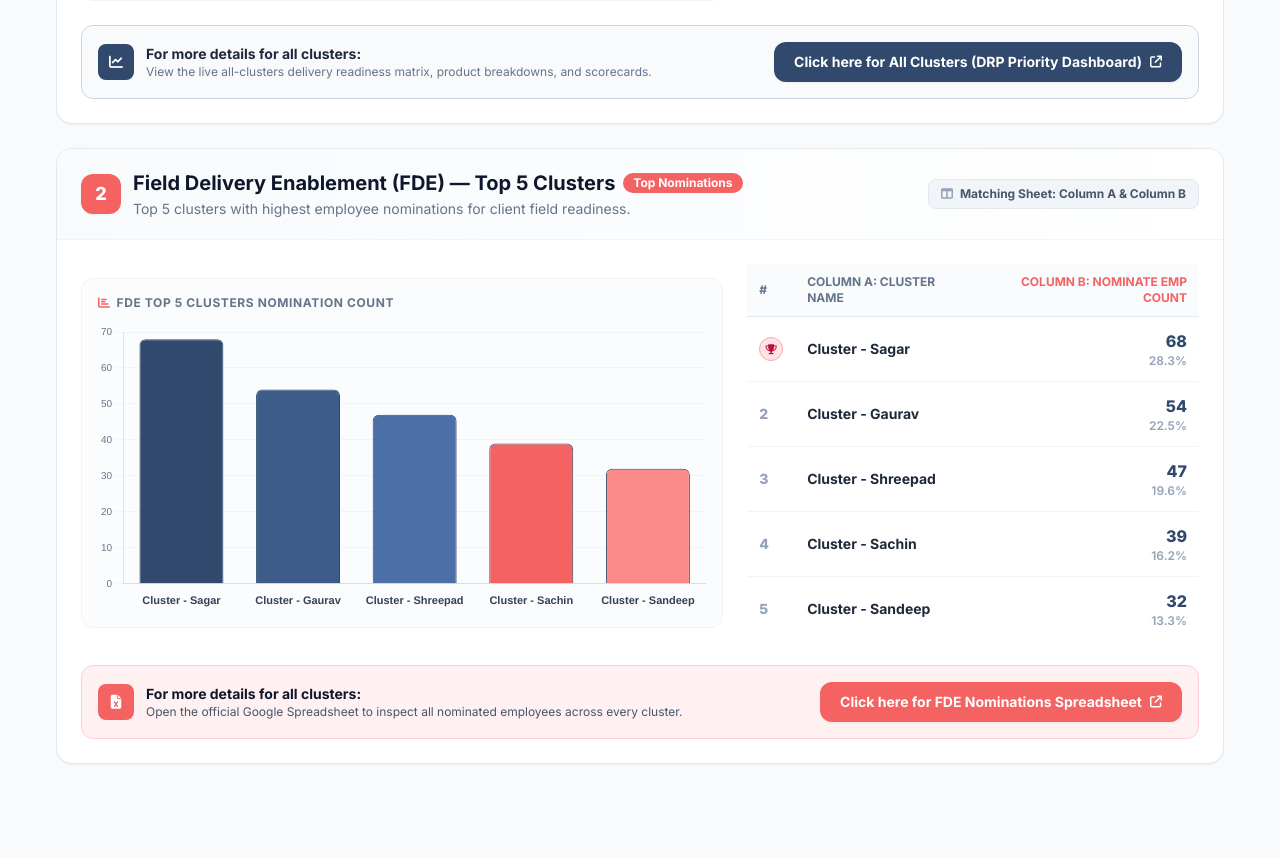
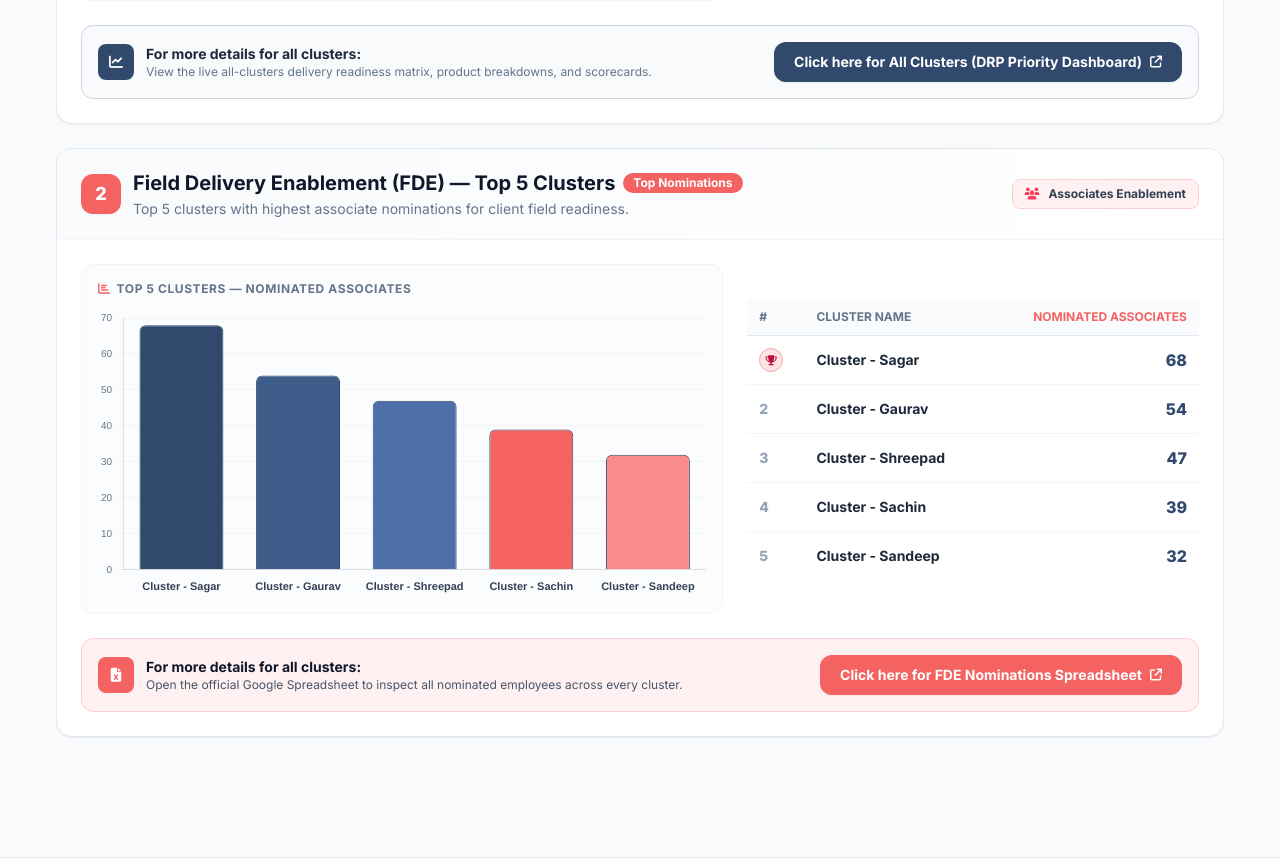
Before and after one commit to nikhilshelke-spec/onix-drp-portal, a Flask app: page /ld_summary in a window 1280 px wide. Shown: the part 775-1633 px from the top of the page. Run offline with Flask 3, Linux system fonts and the light colour scheme; data that the repository does not hold is empty; some libraries are stand-ins or nearby versions.

Commit message:
Clean FDE table: remove Column A/B labels, remove percentage in count, update title to Nominated Associates

```diff
--- a/templates/ld_summary.html
+++ b/templates/ld_summary.html
@@ -196,13 +196,13 @@
                         </span>
                     </h2>
                     <p class="text-xs sm:text-sm text-slate-500 mt-0.5">
-                        Top 5 clusters with highest employee nominations for client field readiness.
+                        Top 5 clusters with highest associate nominations for client field readiness.
                     </p>
                 </div>
             </div>
 
-            <div class="text-xs font-bold text-slate-600 bg-slate-100 px-3 py-1.5 rounded-lg border border-slate-200">
-                <i class="fa-solid fa-table-columns mr-1 text-slate-400"></i> Matching Sheet: Column A & Column B
+            <div class="text-xs font-bold text-slate-700 bg-rose-50 px-3 py-1.5 rounded-lg border border-rose-200">
+                <i class="fa-solid fa-users text-rose-500 mr-1.5"></i> Associates Enablement
             </div>
         </div>
 
@@ -213,7 +213,7 @@
                 <!-- Chart (7 cols) -->
                 <div class="lg:col-span-7 bg-slate-50/60 p-4 rounded-xl border border-slate-100">
                     <h3 class="text-xs font-bold uppercase tracking-wider text-slate-500 mb-3 flex items-center gap-1.5">
-                        <i class="fa-solid fa-chart-bar" style="color: #f46262;"></i> FDE Top 5 Clusters Nomination Count
+                        <i class="fa-solid fa-chart-bar" style="color: #f46262;"></i> Top 5 Clusters — Nominated Associates
                     </h3>
                     <div class="relative h-64 sm:h-72 w-full">
                         <canvas id="fdeTop5Chart"></canvas>
@@ -226,8 +226,8 @@
                         <thead>
                             <tr class="text-xs font-bold uppercase text-slate-500 border-b border-slate-200 bg-slate-50/70">
                                 <th class="py-2.5 px-3">#</th>
-                                <th class="py-2.5 px-3">Column A: Cluster Name</th>
-                                <th class="py-2.5 px-3 text-right" style="color: #f46262;">Column B: Nominate emp Count</th>
+                                <th class="py-2.5 px-3">Cluster Name</th>
+                                <th class="py-2.5 px-3 text-right" style="color: #f46262;">Nominated Associates</th>
                             </tr>
                         </thead>
                         <tbody class="divide-y divide-slate-100">
@@ -247,7 +247,6 @@
                                 </td>
                                 <td class="py-3 px-3 text-right font-extrabold text-base" style="color: #30496d;">
                                     {{ c.count }}
-                                    <span class="text-xs font-semibold text-slate-400 block">{{ c.pct }}%</span>
                                 </td>
                             </tr>
                             {% endfor %}
@@ -382,7 +381,7 @@ document.addEventListener("DOMContentLoaded", function() {
         data: {
             labels: fdeLabels,
             datasets: [{
-                label: 'Nominated Employees Count (Column B)',
+                label: 'Nominated Associates',
                 data: fdeCounts,
                 backgroundColor: [
                     '#30496d',
@@ -425,7 +424,7 @@ document.addEventListener("DOMContentLoaded", function() {
                     padding: 10,
                     callbacks: {
                         label: function(context) {
-                            return ` Nominated Employees: ${context.parsed.y}`;
+                            return ` Nominated Associates: ${context.parsed.y}`;
                         }
                     }
                 }
```
